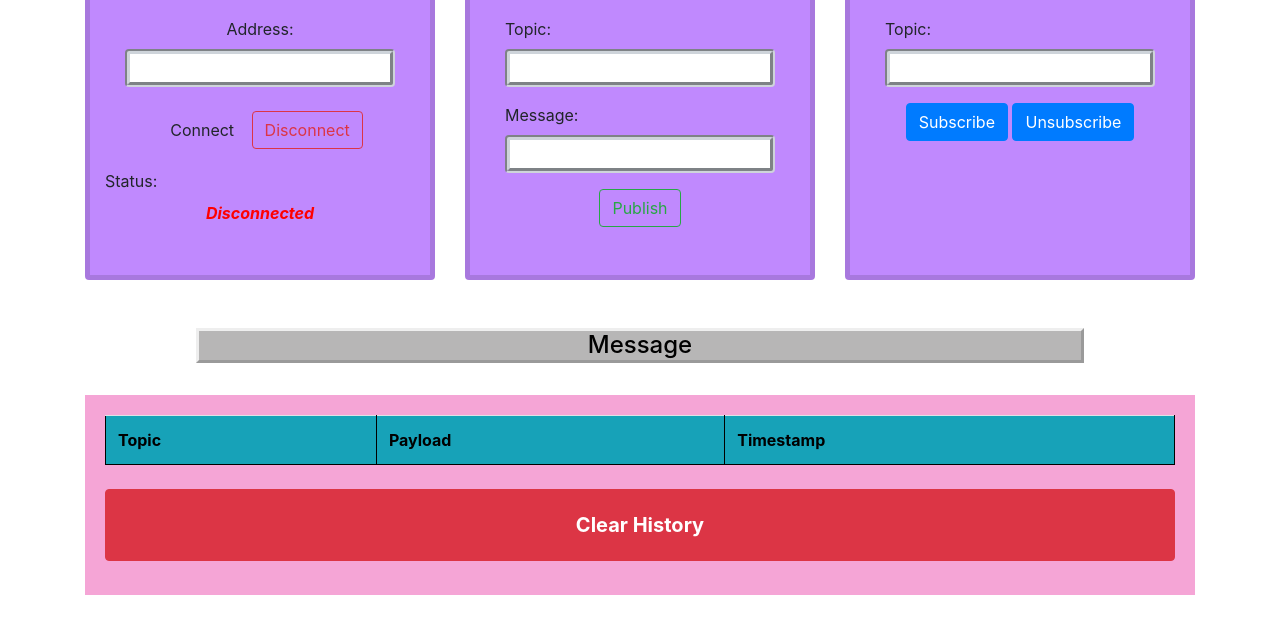
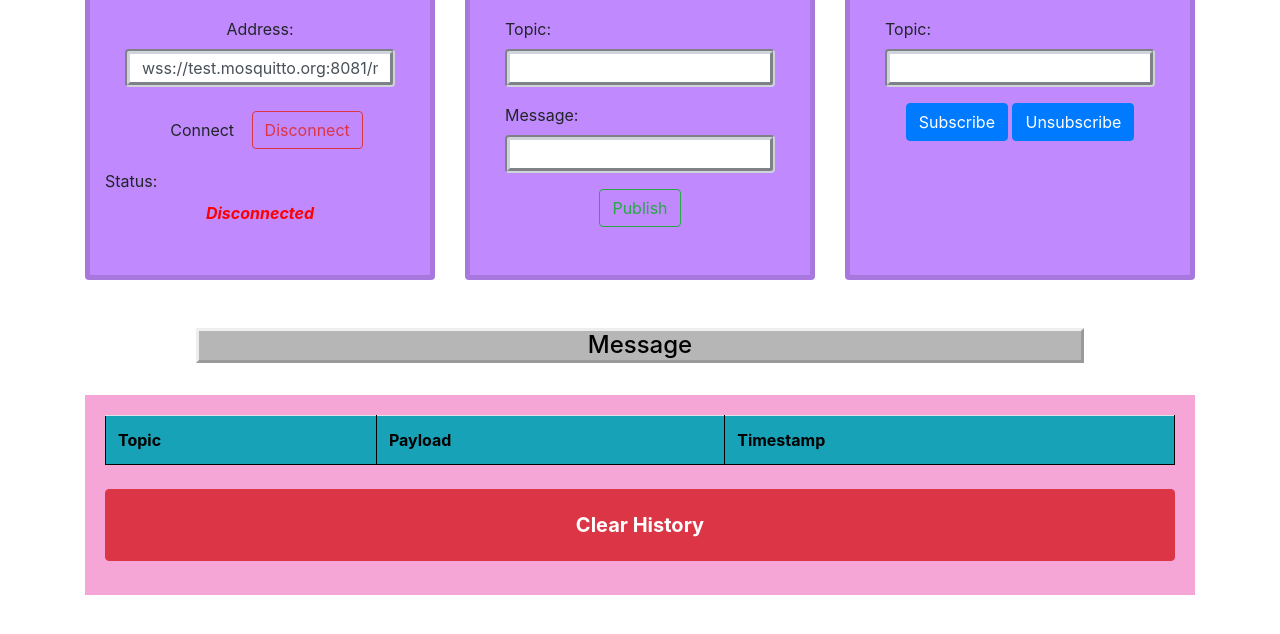
Before and after one commit to Heavenjes/Heavenjes.github.io, a website: page index.html in a window 1280 px wide. Shown: the part 160-794 px from the top of the page. Drawn offline with nearby package versions, Linux system fonts and the light colour scheme; some packages are replaced by stand-ins of ours; a script that the page names is missing.

Commit message:
Update index.html

```diff
--- a/index.html
+++ b/index.html
@@ -31,7 +31,7 @@
                             <div class="card-body">
                                 <label for="input-broker-ws"> Address:</label>
 
-                                <input type="text" class="form-control" id="input-broker-ws" value=""><br>
+                                <input type="text" class="form-control" id="input-broker-ws" value="wss://test.mosquitto.org:8081/mqtt"><br>
 
                                 <button id="btn-connect" class="btn btn-outline-successy">Connect</button>
 
```
